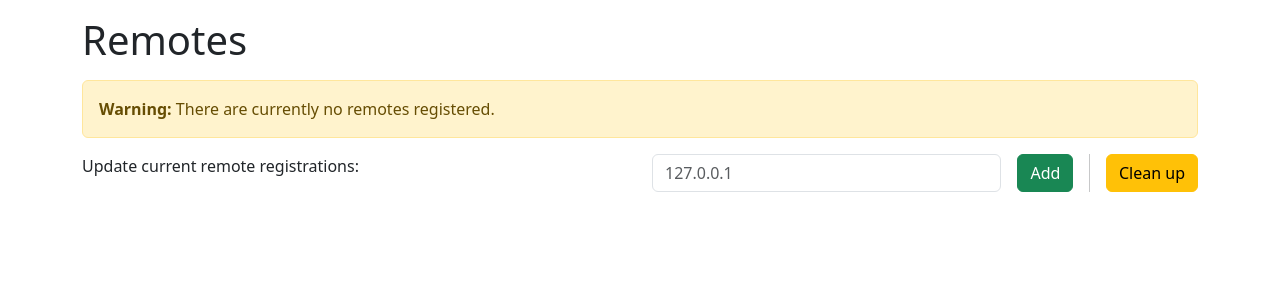
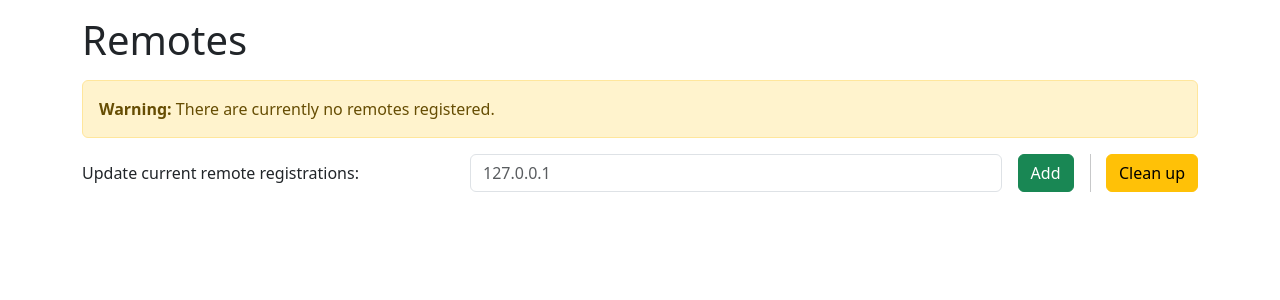
Before and after one commit to nbe95/home-office-light, a Flask app: page /remotes in a window 1280 px wide. Shown: the part 56-356 px from the top of the page. Run offline with Flask 2, Linux system fonts and the light colour scheme; parts of the project's set-up code (start-up, migrations or seed data) failed here and were passed over; some libraries are stand-ins or nearby versions.

Commit message:
Minor design fixes

```diff
--- a/templates/remotes.html
+++ b/templates/remotes.html
@@ -40,10 +40,10 @@
 
             <div class="row">
                 <div class="col">
-                    Update current remote registrations:
-                </div>
-                <div class="col col-6">
                     <div class="hstack gap-3">
+                        <div class="col col-4">
+                            Update current remote registrations:
+                        </div>
                         <input type="text" class="form-control" name="new-remote"
                             value="" placeholder="{{ client_ip }}">
                         <button type="submit" class="btn btn-success"
```
